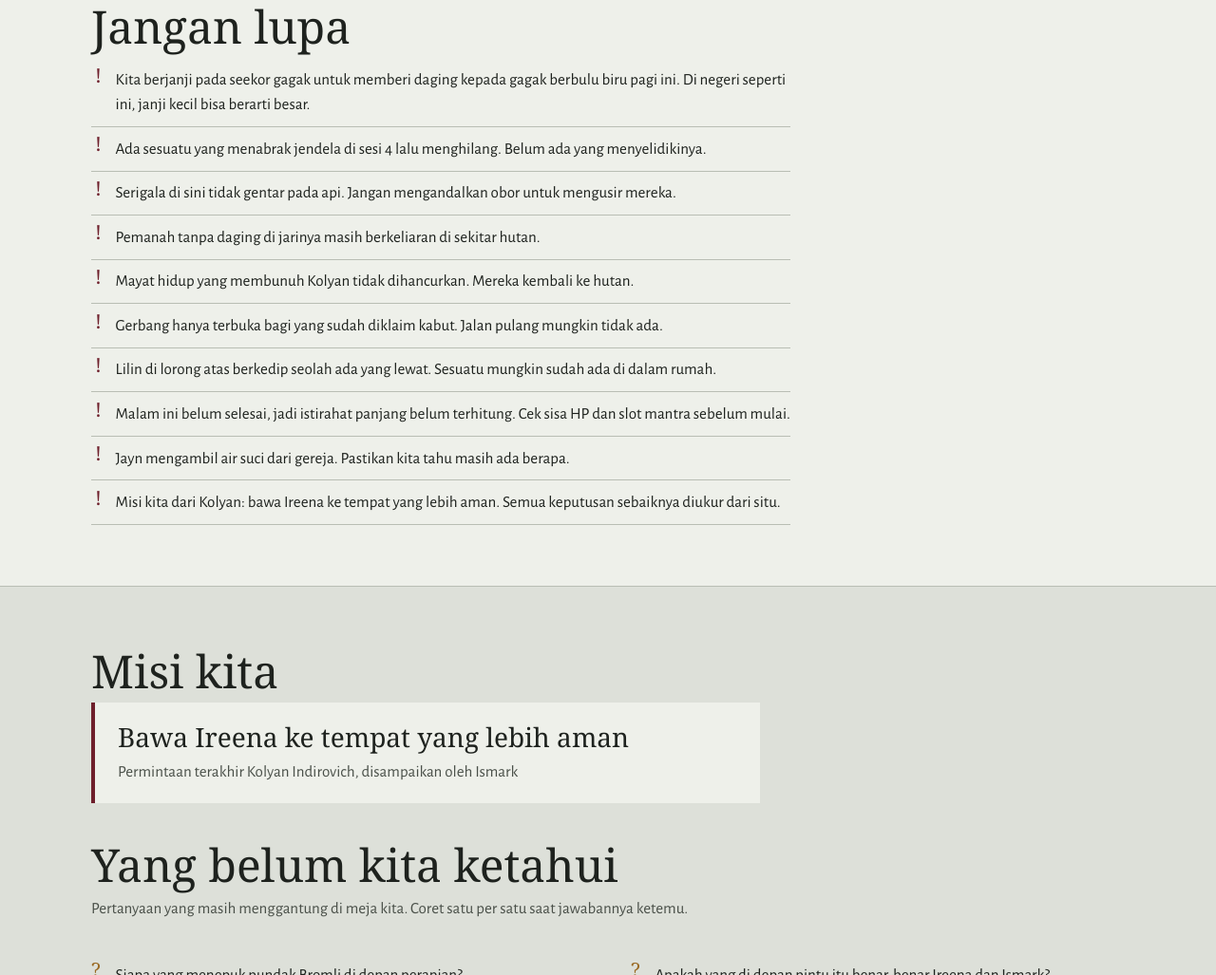
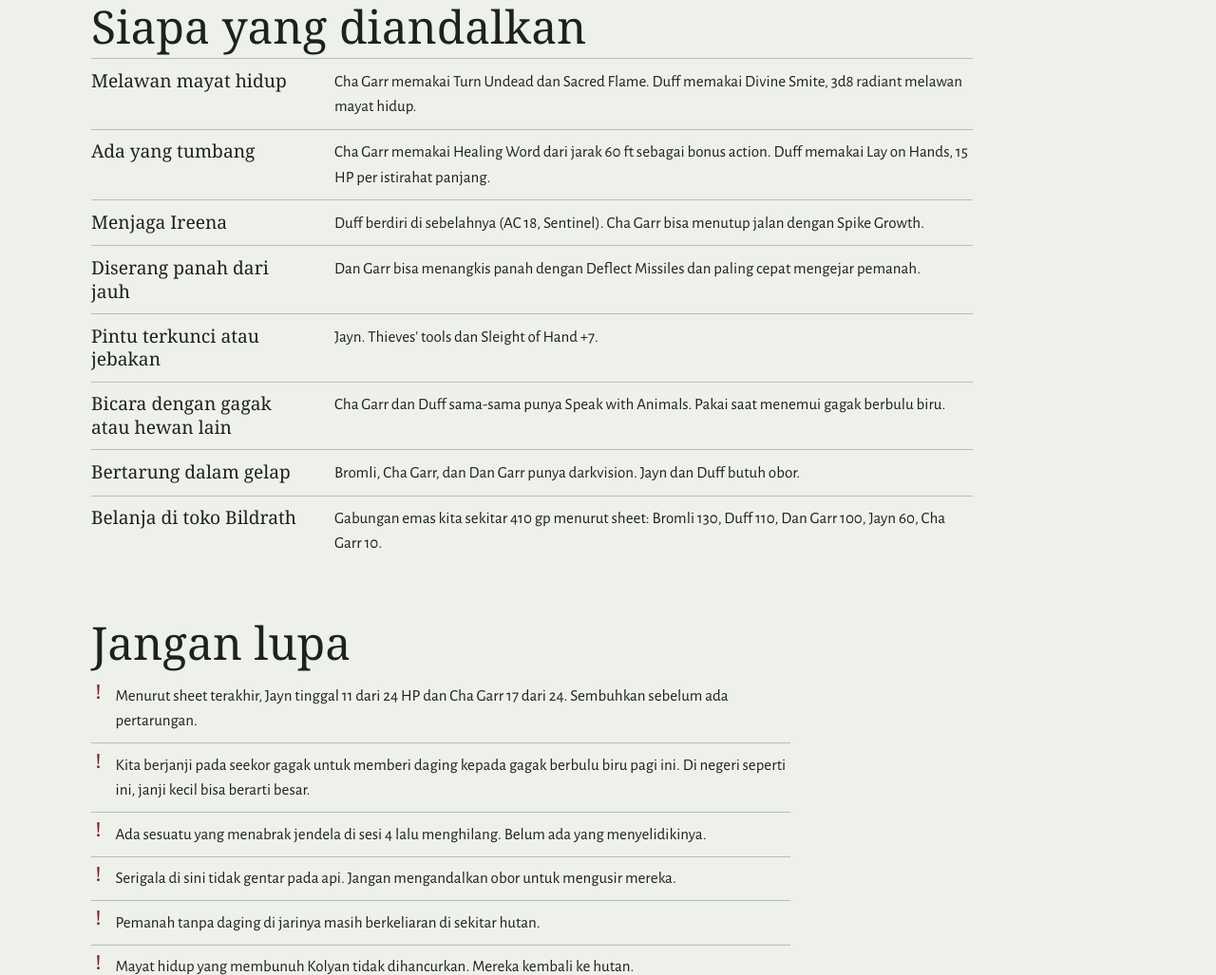
Before and after one commit to faizal97/curse-of-strahd-journal, a plain HTML site: page index.html in a window 1280 px wide. Shown: the part 1773-2800 px from the top of the page at 95% size. Drawn offline with nearby package versions, Linux system fonts and the light colour scheme; a web font is replaced by a local one.

Commit message:
Full party from character sheets, who-does-what guide
Co-Authored-By: Claude Opus 5.5 <noreply@anthropic.com>

```diff
--- a/content.js
+++ b/content.js
@@ -36,7 +36,7 @@ window.CAMPAIGN = {
         "Baca surat jalan dari meja Kolyan bersama-sama. Nama siapa saja yang tertulis, dan ke mana tujuannya?",
         "Tanya Ismark di mana pedang keluarga Indirovich, dan ke mana jasad Kolyan dibawa.",
         "Tanya Ireena sendiri apa yang ia mau. Dia ikut berjuang, bukan barang bawaan.",
-        "Ca Gar sebaiknya tidak keluar sendirian sampai kita tahu kenapa anak itu memanggilnya."
+        "Cha Garr sebaiknya tidak keluar sendirian sampai kita tahu kenapa anak itu memanggilnya."
       ]
     },
     {
@@ -50,8 +50,21 @@ window.CAMPAIGN = {
     }
   ],
 
+  // Who to lean on for what, from everyone's character sheet.
+  teamwork: [
+    { need: "Melawan mayat hidup", who: "Cha Garr memakai Turn Undead dan Sacred Flame. Duff memakai Divine Smite, 3d8 radiant melawan mayat hidup." },
+    { need: "Ada yang tumbang", who: "Cha Garr memakai Healing Word dari jarak 60 ft sebagai bonus action. Duff memakai Lay on Hands, 15 HP per istirahat panjang." },
+    { need: "Menjaga Ireena", who: "Duff berdiri di sebelahnya (AC 18, Sentinel). Cha Garr bisa menutup jalan dengan Spike Growth." },
+    { need: "Diserang panah dari jauh", who: "Dan Garr bisa menangkis panah dengan Deflect Missiles dan paling cepat mengejar pemanah." },
+    { need: "Pintu terkunci atau jebakan", who: "Jayn. Thieves' tools dan Sleight of Hand +7." },
+    { need: "Bicara dengan gagak atau hewan lain", who: "Cha Garr dan Duff sama-sama punya Speak with Animals. Pakai saat menemui gagak berbulu biru." },
+    { need: "Bertarung dalam gelap", who: "Bromli, Cha Garr, dan Dan Garr punya darkvision. Jayn dan Duff butuh obor." },
+    { need: "Belanja di toko Bildrath", who: "Gabungan emas kita sekitar 410 gp menurut sheet: Bromli 130, Duff 110, Dan Garr 100, Jayn 60, Cha Garr 10." }
+  ],
+
   // Things the table tends to forget.
   reminders: [
+    "Menurut sheet terakhir, Jayn tinggal 11 dari 24 HP dan Cha Garr 17 dari 24. Sembuhkan sebelum ada pertarungan.",
     "Kita berjanji pada seekor gagak untuk memberi daging kepada gagak berbulu biru pagi ini. Di negeri seperti ini, janji kecil bisa berarti besar.",
     "Ada sesuatu yang menabrak jendela di sesi 4 lalu menghilang. Belum ada yang menyelidikinya.",
     "Serigala di sini tidak gentar pada api. Jangan mengandalkan obor untuk mengusir mereka.",
@@ -69,7 +82,7 @@ window.CAMPAIGN = {
     "Apa yang menabrak jendela di sesi 4, dan ke mana perginya?",
     "Siapa gagak berbulu biru itu, dan kenapa ia minta daging dari kita?",
     "Apa isi surat jalan dari meja Kolyan, dan nama siapa yang dikenali salah satu dari kita?",
-    "Siapa anak di balik jendela, dan kenapa ia hanya memanggil Ca Gar untuk mencari papanya?",
+    "Siapa anak di balik jendela, dan kenapa ia hanya memanggil Cha Garr untuk mencari papanya?",
     "Apa yang berjalan melewati lilin-lilin di lorong atas?",
     "Apakah yang di depan pintu itu benar-benar Ireena dan Ismark?",
     "Kenapa mayat hidup itu hanya mengincar Kolyan, lalu kembali ke hutan?",
@@ -80,10 +93,21 @@ window.CAMPAIGN = {
   ],
 
   party: [
-    { name: "Ca Gar", note: "Ikut menggeledah ruang kerja Kolyan. Anak di balik jendela hanya bicara padanya." },
-    { name: "Jayn", note: "Berlari sendirian ke gereja mencari air suci saat desa jatuh. Membobol kunci meja Kolyan." },
-    { name: "Bromli", note: "Berjaga sendirian di giliran ketiga. Dialah yang mendengar permintaan di depan pintu." },
-    { name: "Duff Tareezy", note: "Paladin Sumpah Para Leluhur dari Evergreen Dawn. Bergabung di malam panjang itu." }
+    { name: "Bromli \"Never Knock\" Beerhammer", cls: "Dwarf Gunung · Barbarian 3 (Path of the Beast)",
+      note: "Si pemabuk yang datang lewat gerbang. Dari keluarga penambang Gold and Hammer Company. Berjaga sendirian di giliran ketiga dan yang mendengar permintaan di depan pintu.",
+      role: "Pemukul utama. Rage dan greataxe. Bisa melihat dalam gelap." },
+    { name: "Cha Garr", cls: "Half-Elf · Cleric 3 (Nature Domain)",
+      note: "Si ulama yang merasakan sihir tua di batu-batu Barovia. Anak di balik jendela hanya bicara padanya.",
+      role: "Penyembuh dan pengusir mayat hidup. Turn Undead, Healing Word, Spike Growth, bisa bicara dengan hewan." },
+    { name: "Dan Garr", cls: "Half-Elf · Monk 3 (Way of the Open Hand)",
+      note: "Si biarawan yang seolah sudah berdamai dengan kematian. Mendengar sesuatu menabrak jendela di sesi 4, lalu tidur.",
+      role: "Paling cepat (40 ft). Deflect Missiles untuk menangkis panah. Bisa melihat dalam gelap." },
+    { name: "Jayn Azza", cls: "Halfling · Rogue 3 (Thief)",
+      note: "Si pencuri yang tak percaya siapa pun. Berlari sendirian ke gereja mencari air suci. Membobol kunci meja Kolyan.",
+      role: "Kunci, jebakan, menyelinap. Sneak Attack. Butuh cahaya, tidak punya darkvision." },
+    { name: "Duff Tareezy", cls: "Human · Paladin 3 (Oath of the Ancients)",
+      note: "Paladin Evergreen Dawn. Bergabung di malam panjang itu dan melihat anak di balik jendela.",
+      role: "Pelindung Ireena. AC 18, Sentinel, Divine Smite, Lay on Hands, bisa bicara dengan hewan." }
   ],
 
   sessions: [
@@ -146,7 +170,7 @@ Semakin malam, semakin larut, party memutuskan untuk bergegas tidur dirumah Burg
 
 Kita bertemu seekor gagak. Ia meminta kita memberikan daging keesokan paginya kepada gagak berbulu biru.
 
-Malamnya, Dan Gar mendengar sesuatu menabrak jendela, sepertinya burung. Saat dicek, tidak ada apa-apa. Dan Gar langsung tidur tanpa menyelidikinya.`
+Malamnya, Dan Garr mendengar sesuatu menabrak jendela, sepertinya burung. Saat dicek, tidak ada apa-apa. Dan Garr langsung tidur tanpa menyelidikinya.`
     },
     {
       n: 5, date: "17 Okt 2026", title: "Tengah Malam yang Panjang", lang: "id",
--- a/index.html
+++ b/index.html
@@ -102,6 +102,15 @@
   .stage:first-child h3 { color: var(--wine); }
   .stage ul { margin: 0; padding: 0; list-style: none; }
   .stage li { padding: .55rem 0; border-top: 1px solid var(--rule); }
+  .team { margin-top: 3.5rem; }
+  .team dl { margin: 0; display: grid; grid-template-columns: minmax(10rem, 16rem) 1fr; }
+  .team dt, .team dd { margin: 0; padding: .65rem 0; border-top: 1px solid var(--rule); }
+  .team dt { font: 400 1.2rem/1.3 var(--display); padding-right: 1.5rem; }
+  .team dd { max-width: 42rem; }
+  @media (max-width: 40rem) {
+    .team dl { grid-template-columns: 1fr; }
+    .team dd { border-top: 0; padding-top: 0; }
+  }
   .remind { margin-top: 3.5rem; max-width: 46rem; }
   .remind ul { margin: 0; padding: 0; list-style: none; }
   .remind li { padding: .6rem 0 .6rem 1.6rem; border-bottom: 1px solid var(--rule); position: relative; }
@@ -145,10 +154,12 @@
   .entry .original .text { color: var(--ink-soft); }
 
   /* Party */
-  .party { display: grid; grid-template-columns: repeat(auto-fill, minmax(14rem, 1fr)); gap: 0 2rem; }
+  .party { display: grid; grid-template-columns: repeat(auto-fill, minmax(18rem, 1fr)); gap: .5rem 2.5rem; }
   .party div { padding: 1rem 0; border-top: 2px solid var(--moss); }
   .party h3 { font: 400 1.5rem/1.2 var(--display); margin: 0 0 .3rem; }
-  .party p { margin: 0; color: var(--ink-soft); }
+  .party p { margin: 0 0 .5rem; color: var(--ink-soft); }
+  .party .cls { color: var(--moss); font-weight: 500; }
+  .party .role { color: var(--ink); margin: 0; }
 
   /* People of Barovia */
   .people { display: grid; grid-template-columns: repeat(auto-fill, minmax(15rem, 1fr)); gap: 2.5rem 2rem; }
@@ -206,6 +217,11 @@
         <h2>Langkah selanjutnya</h2>
         <p class="lede">Saran apa yang bisa kita lakukan, diurutkan dari yang paling mendesak. Hanya berdasarkan apa yang sudah kita lihat di meja.</p>
         <div class="steps" id="steps"></div>
+
+        <div class="team">
+          <h2>Siapa yang diandalkan</h2>
+          <dl id="teamwork"></dl>
+        </div>
 
         <div class="remind">
           <h2>Jangan lupa</h2>
@@ -282,7 +298,7 @@
     else if (ms <= 0) left = "Jadwal berikutnya belum ditentukan";
     else {
       const h = Math.floor(ms / 3600e3), m = Math.floor((ms % 3600e3) / 60e3);
-      left = h >= 48 ? `${Math.round(h / 24)} hari lagi` : `${h} jam ${m} menit lagi`;
+      left = h >= 48 ? `${Math.round(h / 24)} hari lagi` : h === 0 ? `${m} menit lagi` : `${h} jam ${m} menit lagi`;
     }
     $("next").replaceChildren(
       el("span", {}, ["Sesi berikutnya: ", el("b", { text: fmt.format(next) })]),
@@ -297,6 +313,7 @@
       el("h3", { text: g.when }),
       el("ul", {}, g.steps.map((s) => el("li", { text: s })))
     ])));
+  $("teamwork").replaceChildren(...c.teamwork.flatMap((t) => [el("dt", { text: t.need }), el("dd", { text: t.who })]));
   $("reminders").replaceChildren(...c.reminders.map((r) => el("li", { text: r })));
 
   // Quest
@@ -328,7 +345,12 @@
 
   // Party
   $("party-list").replaceChildren(...c.party.map((p) =>
-    el("div", {}, [el("h3", { text: p.name }), el("p", { text: p.note })])));
+    el("div", {}, [
+      el("h3", { text: p.name }),
+      el("p", { class: "cls", text: p.cls }),
+      el("p", { text: p.note }),
+      el("p", { class: "role", text: p.role })
+    ])));
 
   // NPCs
   $("npcs").replaceChildren(...c.npcs.map((n) =>
```
